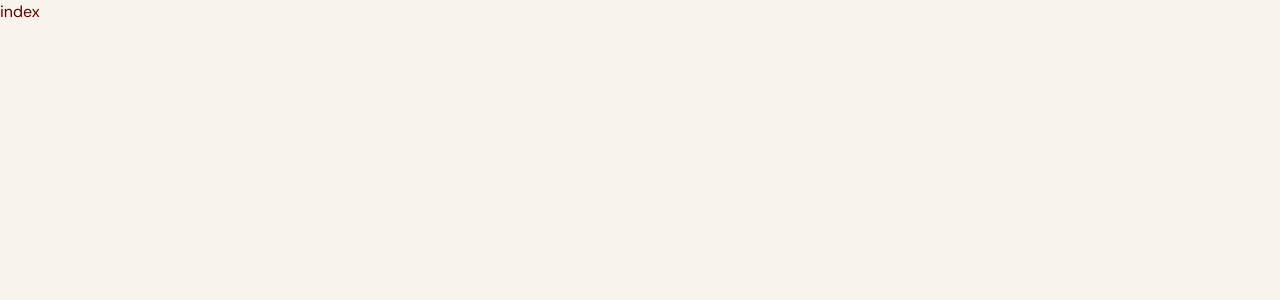
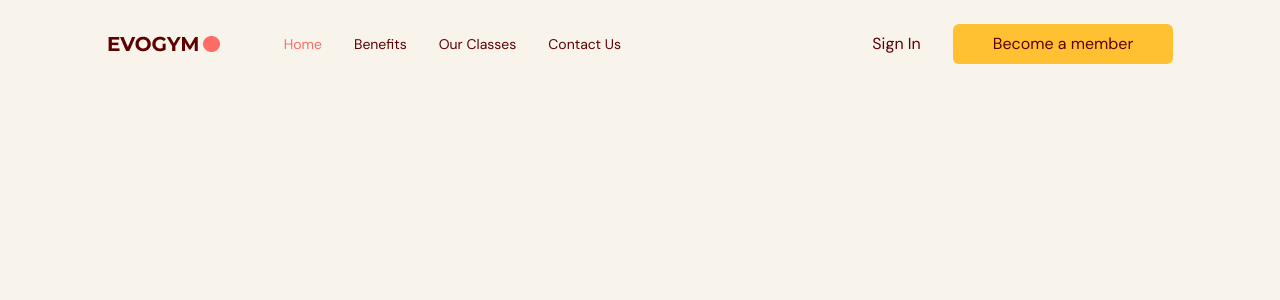
Before and after one commit to StephenMeycelinoFransisco/Gym-TypeScript, a React (Vite) app: page / in a window 1280 px wide. Shown: the top 300 px of the page. Built offline with nearby package versions, Linux system fonts and the light colour scheme.

Commit message:
[Build] Navbar

```diff
--- a/src/App.tsx
+++ b/src/App.tsx
@@ -1,10 +1,30 @@
 import Navbar from '@/scenes/navbar'
+import { useEffect, useState } from 'react'
+import { SelectedPage } from './shared/types'
 
 function App() {
+  const [selectedPage, setSelectedPage] = useState<SelectedPage>(SelectedPage.Home)
+  const [isTopOfPage, setIsTopOfPage] = useState<boolean>(true)
+
+  useEffect(() => {
+    const handleScroll = () => {
+      if(window.scrollY === 0) {
+        setIsTopOfPage(true)
+        setSelectedPage(SelectedPage.Home)
+      }
+      if(window.scrollY !== 0 ) setIsTopOfPage(false)
+    }
+    window.addEventListener("scroll", handleScroll)
+    return () => window.removeEventListener("scroll", handleScroll)
+  }, [])
 
   return (
     <div className='app bg-gray-20'>
-      <Navbar />
+      <Navbar
+        isTopOfPage={isTopOfPage}
+        selectedPage={selectedPage}
+        setSelectedPage={setSelectedPage}
+        />
     </div>
   )
 }
--- /dev/null
+++ b/src/hooks/useMediaQuery.ts
@@ -0,0 +1,19 @@
+import { useState, useEffect } from "react";
+
+const useMediaQuery = (query: string) => {
+  const [matches, setMatches] = useState(false);
+
+  useEffect(() => {
+    const media = window.matchMedia(query);
+    if (media.matches !== matches) {
+      setMatches(media.matches);
+    }
+    const listener = () => setMatches(media.matches);
+    window.addEventListener("resize", listener);
+    return () => window.removeEventListener("resize", listener);
+  }, [matches, query]);
+
+  return matches;
+};
+
+export default useMediaQuery;
--- /dev/null
+++ b/src/scenes/navbar/Link.tsx
@@ -0,0 +1,29 @@
+import { SelectedPage } from "@/shared/types";
+import AnchorLink from "react-anchor-link-smooth-scroll"
+
+type Props = {
+	page: string;
+	selectedPage: SelectedPage,
+	setSelectedPage: (value: SelectedPage) => void,
+}
+
+const Link = ({
+	page,
+	selectedPage,
+	setSelectedPage,
+}: Props) => {
+	const lowerCasePage = page.toLowerCase().replace(/ /g, "") as SelectedPage
+  return (
+	<AnchorLink
+		className={`${selectedPage === lowerCasePage ? "text-primary-500": ""}
+			transition duration-500 hover:text-primary-300
+		`}
+		href={`#${lowerCasePage}`}
+		onClick={() => setSelectedPage(lowerCasePage)}
+	>
+		{page}
+	</AnchorLink>
+  )
+}
+
+export default Link
--- a/src/scenes/navbar/index.tsx
+++ b/src/scenes/navbar/index.tsx
@@ -1,9 +1,109 @@
-import React from 'react'
+import { useState } from "react"
+import { Bars3Icon, XMarkIcon } from "@heroicons/react/24/solid"
+import Logo from '@/assets/Logo.png'
+import Link from "./Link"
+import { SelectedPage } from "@/shared/types"
+import useMediaQuery from "@/hooks/useMediaQuery"
+import ActionButton from "@/shared/ActionButton"
 
-const index = () => {
+
+type Props = {
+  isTopOfPage: boolean,
+  selectedPage: SelectedPage,
+	setSelectedPage: (value: SelectedPage) => void,
+}
+
+const Navbar = ({ isTopOfPage, selectedPage, setSelectedPage }: Props) => {
+  const flexBetween = 'flex items-center justify-between'
+  const [isMenuToogled, setIsMenuToogled] = useState<boolean>(false)
+  const isAboveMediumScreens = useMediaQuery("(min-width: 1060px)")
+  const navbarBackground = isTopOfPage ? "" : "bg-primary-100 drop-shadow"
+
   return (
-	<div>index</div>
+	<nav>
+    <div
+      className={`${flexBetween} ${navbarBackground} fixed top-0 z-30 w-full py-6`}
+    >
+      <div className={`${flexBetween} mx-auto w-5/6`}>
+        <div className={`${flexBetween} w-full gap-16`}>
+          {/* Left Side */}
+          <img src={Logo} alt="Logo" />
+          {/* Right Side  */}
+          { isAboveMediumScreens ? (
+            <div className={`${flexBetween} w-full`}>
+              <div className={`${flexBetween} gap-8 text-sm`}>
+                <Link
+                  page="Home"
+                  selectedPage={selectedPage}
+                  setSelectedPage={setSelectedPage}
+                />
+                <Link
+                  page="Benefits"
+                  selectedPage={selectedPage}
+                  setSelectedPage={setSelectedPage}
+                />
+                <Link
+                  page="Our Classes"
+                  selectedPage={selectedPage}
+                  setSelectedPage={setSelectedPage}
+                />
+                <Link
+                  page="Contact Us"
+                  selectedPage={selectedPage}
+                  setSelectedPage={setSelectedPage}
+                />
+              </div>
+              <div className={`${flexBetween} gap-8`} >
+                <p>Sign In</p>
+                <ActionButton setSelectedPage={setSelectedPage} >Become a member</ActionButton>
+              </div>
+          </div>
+          ):(
+            <button className="rounded-full bg-secondary-500 p-2" onClick={() => setIsMenuToogled(!isMenuToogled)}>
+              <Bars3Icon className="h-6 w-6 text-white"/>
+            </button>
+          )}
+
+        </div>
+      </div>
+    </div>
+
+    {/* Mobile Menu Modal */}
+    {!isAboveMediumScreens && isMenuToogled && (
+      <div className="fixed right-0 bottom-0 z-40 h-full w-[300px] bg-primary-100 drop-shadow-xl ">
+        {/* Close Icon */}
+        <div className="flex justify-end p-12">
+          <button onClick={() => setIsMenuToogled(!isMenuToogled)}>
+            <XMarkIcon className="h-6 w-6 text-gray-400" />
+          </button>
+        </div>
+        {/* Menu Items */}
+        <div className="ml-[33%] flex flex-col gap-10 text-2xl">
+                <Link
+                  page="Home"
+                  selectedPage={selectedPage}
+                  setSelectedPage={setSelectedPage}
+                />
+                <Link
+                  page="Benefits"
+                  selectedPage={selectedPage}
+                  setSelectedPage={setSelectedPage}
+                />
+                <Link
+                  page="Our Classes"
+                  selectedPage={selectedPage}
+                  setSelectedPage={setSelectedPage}
+                />
+                <Link
+                  page="Contact Us"
+                  selectedPage={selectedPage}
+                  setSelectedPage={setSelectedPage}
+                />
+              </div>
+      </div>
+    )}
+  </nav>
   )
 }
 
-export default index
+export default Navbar
--- /dev/null
+++ b/src/shared/ActionButton.tsx
@@ -0,0 +1,22 @@
+import React from "react"
+import AnchorLink from "react-anchor-link-smooth-scroll"
+import { SelectedPage } from "./types"
+
+type Props = {
+	children: React.ReactNode
+	setSelectedPage: (value: SelectedPage ) => void
+}
+
+const ActionButton = ({ children, setSelectedPage }: Props) => {
+  return (
+	<AnchorLink
+		className="rounded-md bg-secondary-500 px-10 py-2 hover:bg-primary-500 hover:text-white"
+		onClick={() => setSelectedPage(SelectedPage.ContactUs)}
+		href={`#${SelectedPage.ContactUs}`}
+	>
+		{children}
+	</AnchorLink>
+  )
+}
+
+export default ActionButton
--- /dev/null
+++ b/src/shared/types.ts
@@ -0,0 +1,6 @@
+export enum SelectedPage {
+	Home = "home",
+	Benefits = "benefits",
+	OurClasses = "ourclasses",
+	ContactUs = "contactus",
+  }
```
